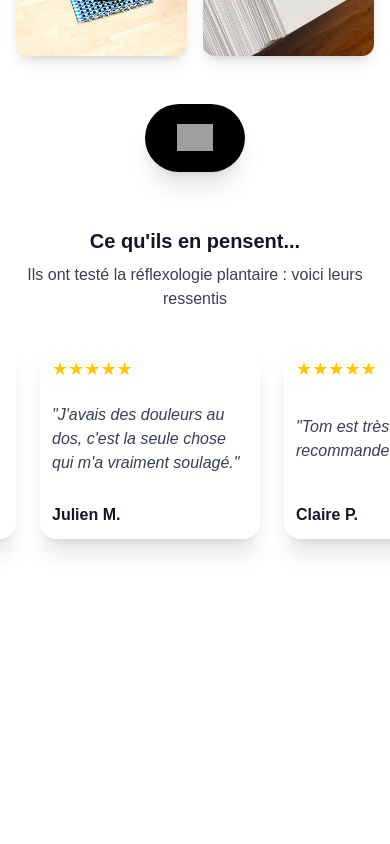
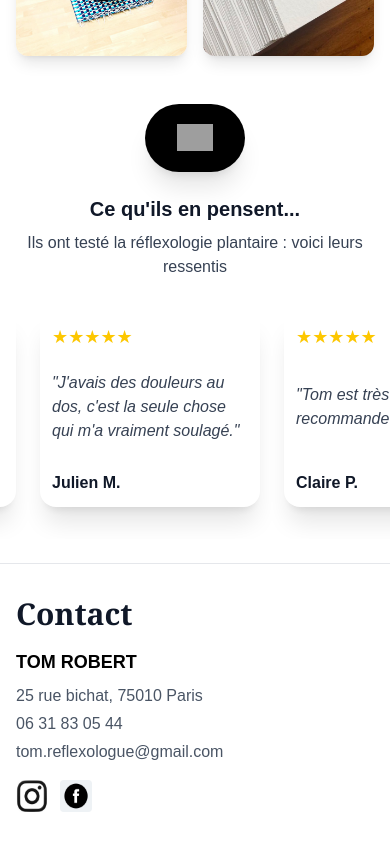
Before and after one commit to Thethetrader/reflexologieplantaire, a Next.js app: page / in a window 390 px wide. Shown: the part 6098-6942 px from the top of the page. Before the commit the page ends 6789 px from the top, so only its background shows below. Built offline with nearby package versions, Linux system fonts and the light colour scheme; grey boxes are pictures that could not be loaded.

Commit message:
contact mobile uniquement, corrections boutons et infos

```diff
--- a/src/app/page.tsx
+++ b/src/app/page.tsx
@@ -48,8 +48,25 @@ export default function Home() {
 
   const [menuOpen, setMenuOpen] = useState(false);
 
+  // Ajout état pour la barre de progression
+  const [scrollProgress, setScrollProgress] = useState(0);
+  useEffect(() => {
+    const handleScroll = () => {
+      if (window.innerWidth < 768) {
+        const scrollTop = window.scrollY;
+        const docHeight = document.body.scrollHeight - window.innerHeight;
+        const progress = docHeight > 0 ? scrollTop / docHeight : 0;
+        setScrollProgress(progress);
+      }
+    };
+    window.addEventListener('scroll', handleScroll);
+    return () => window.removeEventListener('scroll', handleScroll);
+  }, []);
+
   return (
     <div className="min-h-screen" style={{ background: 'linear-gradient(to bottom, #f8f9fa 0%, #f5e9da 100%)' }}>
+      {/* Barre de progression mobile */}
+      {/* (Suppression de la div de barre de progression tout en haut) */}
       {/* Navigation */}
       <nav className="bg-white fixed w-full top-0 z-50 border-b border-gray-200 hidden md:block shadow-md">
         <div className="max-w-7xl mx-auto px-4 sm:px-6 lg:px-8">
@@ -137,6 +154,8 @@ export default function Home() {
           viewport={{ once: true }}
           transition={{ duration: 0.8 }}
         >
+          {/* Barre de progression mobile au-dessus de la photo */}
+          {/* (Suppression de la div de barre de progression mobile) */}
           <div className="max-w-7xl mx-auto md:px-4 sm:px-6 lg:px-8">
             <div className="flex flex-col lg:flex-row items-center gap-16">
 
@@ -503,10 +522,10 @@ export default function Home() {
           </a>
             </div>
             {/* Avis clients juste sous le bouton Instagram */}
-            <div className="w-screen max-w-none px-0 my-12 relative left-1/2 right-1/2 -translate-x-1/2">
+            <div className="w-screen max-w-none px-0 my-4 md:my-12 relative left-1/2 right-1/2 -translate-x-1/2">
               <h2 className="text-xl md:text-3xl font-bold text-gray-900 mb-2 text-center">Ce qu'ils en pensent...</h2>
               <p className="text-base md:text-lg text-gray-700 text-center">Ils ont testé la réflexologie plantaire&nbsp;: voici leurs ressentis</p>
-              <div className="overflow-x-auto scroll-smooth snap-x snap-mandatory mt-8 pb-24">
+              <div className="overflow-x-auto scroll-smooth snap-x snap-mandatory mt-8 pb-8 md:pb-24">
                 <motion.div
                   className="flex gap-6"
                   animate={{ x: [0, -1200] }}
@@ -551,6 +570,20 @@ export default function Home() {
           </div>
         </div>
 
+        {/* Section Contact Praticien sous les avis */}
+        <div className="block md:hidden w-full py-8 bg-white border-t border-gray-200">
+          <div className="max-w-2xl mx-auto px-4">
+            <h2 className="text-3xl font-serif font-bold text-gray-900 mb-4">Contact</h2>
+            <div className="mb-2 font-bold text-lg text-black">TOM ROBERT</div>
+            <div className="text-gray-600 mb-1">25 rue bichat, 75010 Paris</div>
+            <div className="text-gray-600 mb-1">06 31 83 05 44</div>
+            <div className="text-gray-600 mb-4">tom.reflexologue@gmail.com</div>
+            <div className="flex gap-3 mt-2">
+              <a href="#"><img src="/insta.jpeg" alt="Instagram" className="w-8 h-8 rounded" /></a>
+              <a href="#"><img src="/fb.png" alt="Facebook" className="w-8 h-8 rounded" /></a>
+            </div>
+          </div>
+        </div>
       </div>
       <style jsx global>{`
         ::placeholder {
```
Also changed, not shown: fb.png (added), public/fb.png (added).
